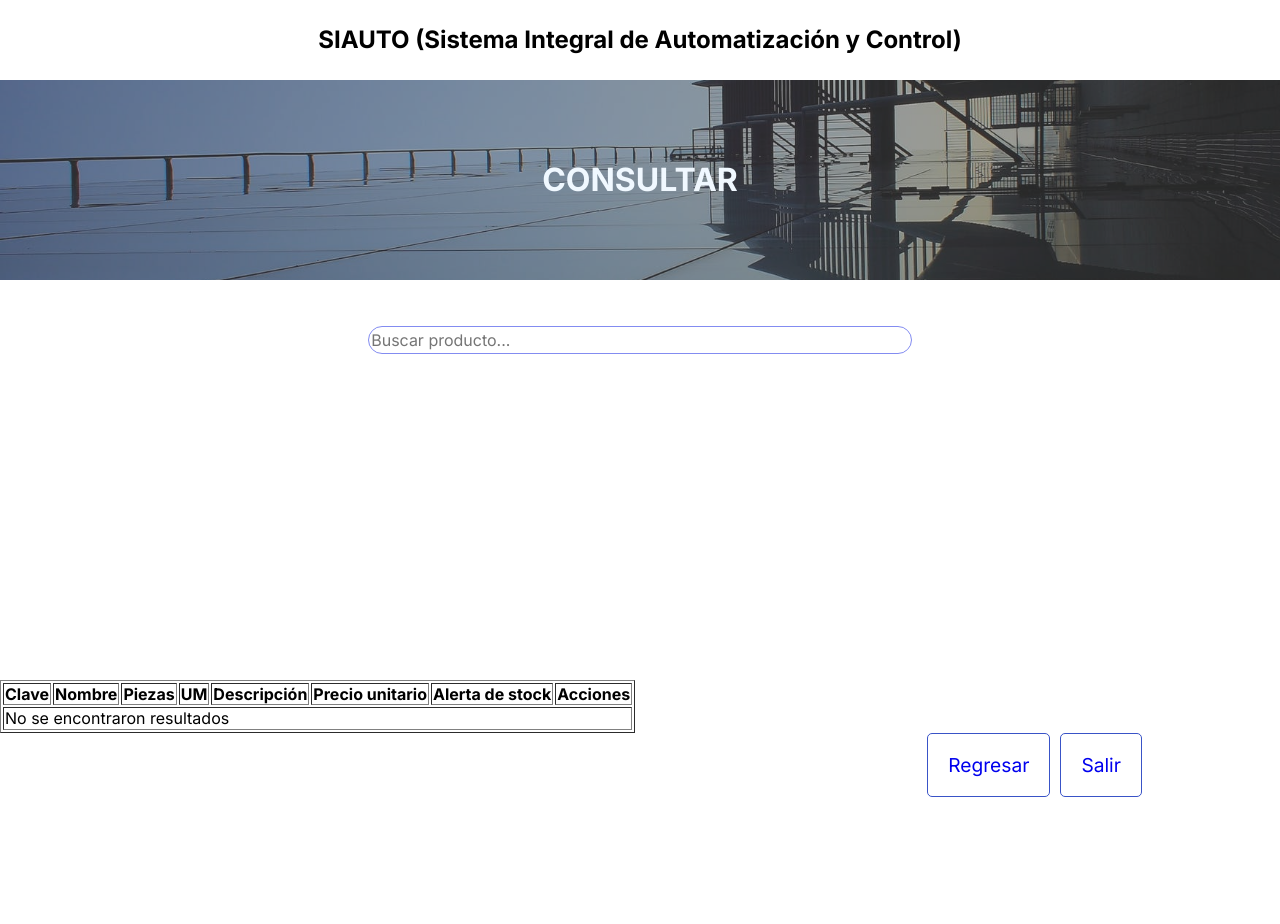
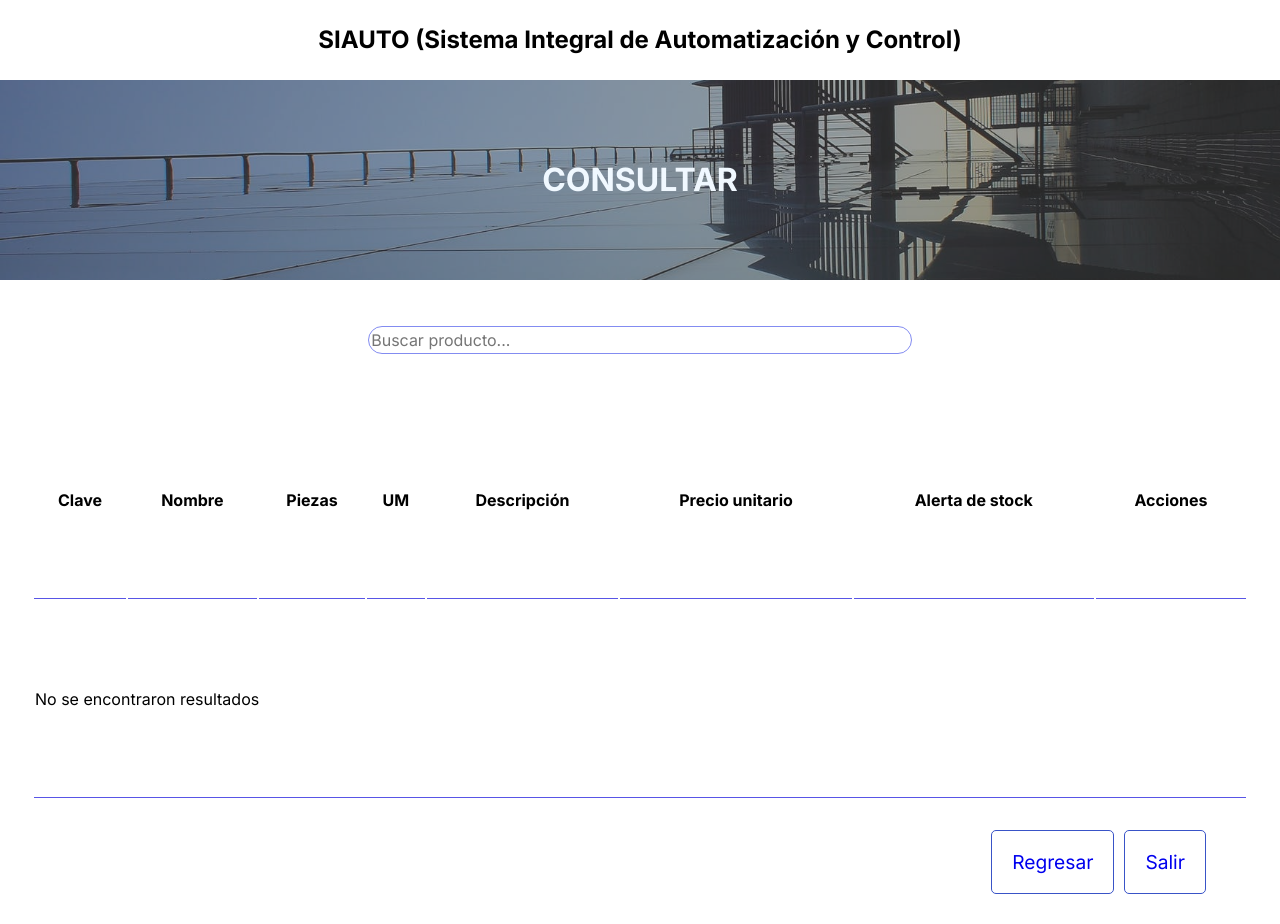
Before and after one commit to angelmz88/Aries, a PHP site: page /Pages/jefe/inventario/buscar.php in a window 1280 px wide. Before the commit the page ends 797 px from the top, so only its background shows below. Run offline with PHP 8.4, Linux system fonts and the light colour scheme; the visitor is signed in with stand-in values (Sample User, id 1); data that the repository does not hold is empty.

Commit message:
Agregué estilos a la tabla de visualización

```diff
--- a/Pages/jefe/inventario/buscar.php
+++ b/Pages/jefe/inventario/buscar.php
@@ -57,7 +57,7 @@ $productos = obtenerProductos();
           data: { term: searchTerm },
           dataType: 'json',
           success: function (data) {
-            var tableContent = '<table border="1"><tr><th>Clave</th><th>Nombre</th><th>Piezas</th><th>UM</th><th>Descripción</th><th>Precio unitario</th><th>Alerta de stock</th><th>Acciones</th></tr>';
+            var tableContent = '<table><tr><th>Clave</th><th>Nombre</th><th>Piezas</th><th>UM</th><th>Descripción</th><th>Precio unitario</th><th>Alerta de stock</th><th>Acciones</th></tr>';
             if (data.length > 0) {
               $.each(data, function (index, producto) {
                 tableContent += '<tr><td>' + producto.Clave_Producto_PK + '</td><td>' + producto.Nombre_Producto + '</td><td>' + producto.Piezas + '</td><td>' + producto.UM + '</td><td>' + producto.Descripcion_Producto + '</td><td>' + producto.Precio_Unitario + '</td><td>' + producto.Stock + '</td><td><a href="actualizar.php?Clave_Producto_PK=' + producto.Clave_Producto_PK + '">Editar</a></td></tr>';
@@ -91,9 +91,9 @@ $productos = obtenerProductos();
       <input type="text" id="search" placeholder="Buscar producto..." />
     </div>
   </section>
-  <section id="resultados">
+  <section id="resultados" class="resultados">
     <!-- Mostrar todos los productos por defecto -->
-    <table border="1">
+    <table class="table">
       <tr>
         <th>Clave</th>
         <th>Nombre</th>
--- a/css/consulta.css
+++ b/css/consulta.css
@@ -1,9 +1,16 @@
+/* General */
+
+body {
+  display: flex;
+  flex-direction: column;
+  align-items: center;
+}
+
 /* Buscador */
 
 .options {
   width: 100%;
-  height: auto;
-  min-height: 50vh;
+  height: 15vh;
   display: flex;
   flex-direction: column;
   align-items: center;
@@ -11,7 +18,7 @@
 
 .buscador {
   width: 70%;
-  height: 15vh;
+  height: 100%;
   display: flex;
   justify-content: center;
   align-items: center;
@@ -23,3 +30,46 @@
   border-radius: 15px;
   border: 1px solid #838cf1;
 }
+
+/* Resultados */
+
+.resultados {
+  width: 100%;
+  height: auto;
+  min-height: 50vh;
+  margin-bottom: 30px;
+  display: flex;
+  justify-content: center;
+}
+
+table {
+  width: 95%;
+}
+
+th,
+td {
+  border-bottom: 1px solid rgb(88, 85, 230);
+  height: 30px !important;
+}
+
+table a {
+  text-decoration: none;
+  background-color: bisque;
+  color: black;
+  border-radius: 5px;
+  margin: 2px;
+  padding: 4px;
+  transition: all ease-in 0.5s;
+}
+
+table a:hover {
+  transition: all linear 0.5s;
+  background-color: rgb(61, 106, 148);
+  color: rgb(241, 241, 241);
+}
+
+/* Footer */
+
+footer {
+  margin-bottom: 30px;
+}
```
